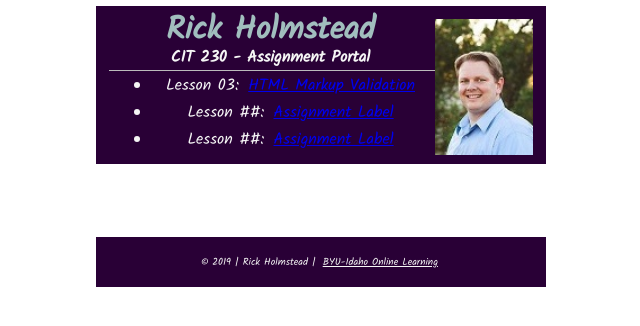
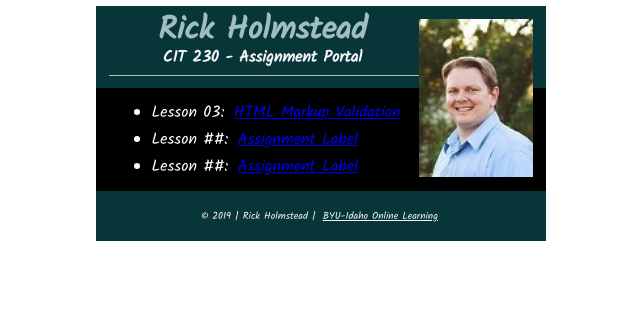
Before and after one commit to captainrickh/captainrickh.gethub.io, a plain HTML site: page index.html in a window 1280 px wide. Shown: the whole page, without its empty margins (319-959 px from the left). Drawn offline with Linux system fonts and the light colour scheme.

Commit message:
Add files via upload

```diff
--- a/index.html
+++ b/index.html
@@ -15,14 +15,14 @@
             <img src="images/profilepic.jpg" alt="Profile Picture">
             <h1>Rick Holmstead</h1>
             <h2>CIT 230 - Assignment Portal</h2>
-                <ul>
-                    <li>Lesson 03: <a href="C:\Users\Mobilsense Spare\OneDrive\Documents\2019-01-07 BYU-I\CIT 230 - Web Frontend Development\web-projects\captainrickh.gethub.io\assignments\lesson-3\fixedhtml.html">HTML Markup Validation</a></li>
-                    <li>Lesson ##: <a href="#">Assignment Label</a></li>
-                    <li>Lesson ##: <a href="#">Assignment Label</a></li>
-                </ul>
         </header>
+
         <main>
-            <p>This is to test to see if The files i push to git go through. test 3</p>
+            <ul>
+                <li>Lesson 03: <a href="C:\Users\Mobilsense Spare\OneDrive\Documents\2019-01-07 BYU-I\CIT 230 - Web Frontend Development\web-projects\captainrickh.gethub.io\assignments\lesson-3\fixedhtml.html">HTML Markup Validation</a></li>
+                <li>Lesson ##: <a href="#">Assignment Label</a></li>
+                <li>Lesson ##: <a href="#">Assignment Label</a></li>
+            </ul>
         </main>
         <footer>
                 <p>&copy; 2019 | Rick Holmstead | <a href="http://www.byui.edu/online">BYU-Idaho Online Learning</a></p>
--- a/style/maincss.css
+++ b/style/maincss.css
@@ -20,23 +20,25 @@ h1 {
 h2 {
     font-size: 1rem;
     text-align: center;
-    border-bottom: 1.5px solid #bbb;
+    padding-bottom: 5px;
+    border-bottom: 1px solid #bbb;
 }
 
 header, main, footer {
     margin: 0rem auto;
     padding: .6rem;
     max-width: 450px;
+    background-color:rgb(0, 0, 0);
 }
 
 header, footer, footer a {
     text-align: center;
-    background-color: rgb(41, 0, 54);
+    background-color: rgb(7, 53, 56);
     color:whitesmoke;
 }
 
 header img {
-    width: 98px;
+    width: 114px;
     height: auto;
     float: right;
 }
```
